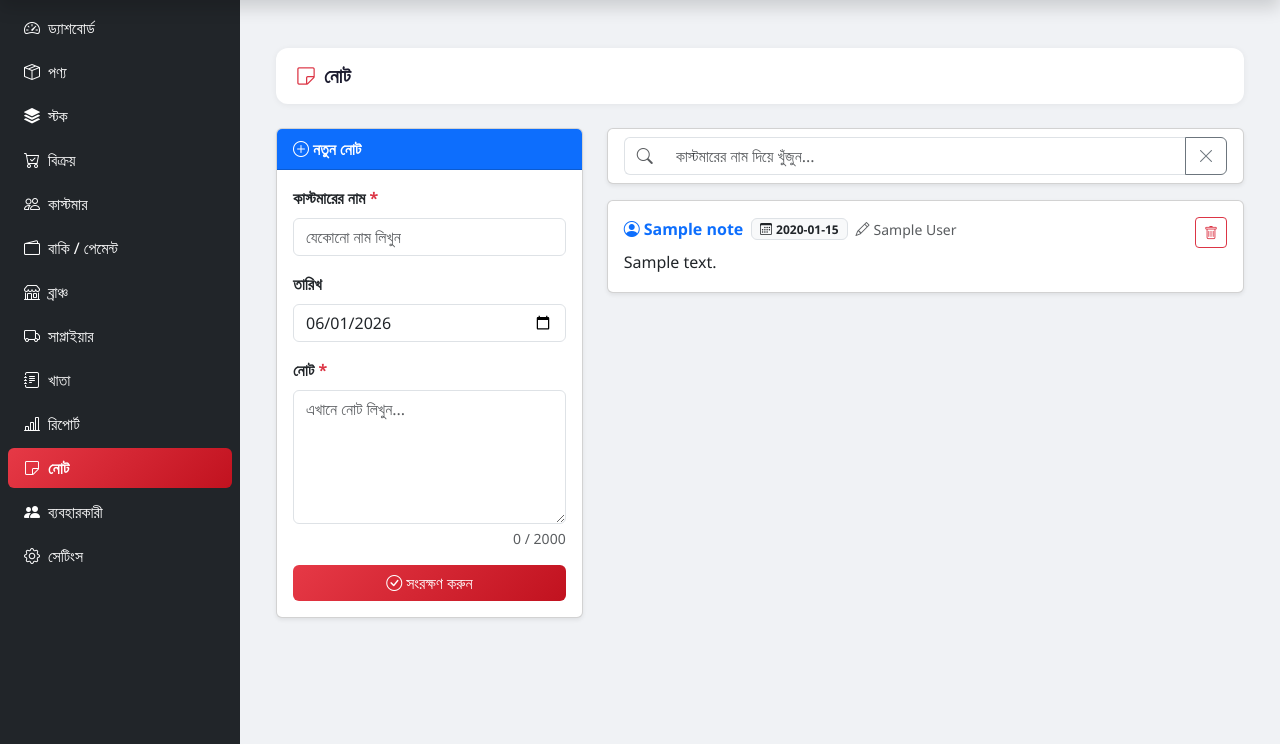
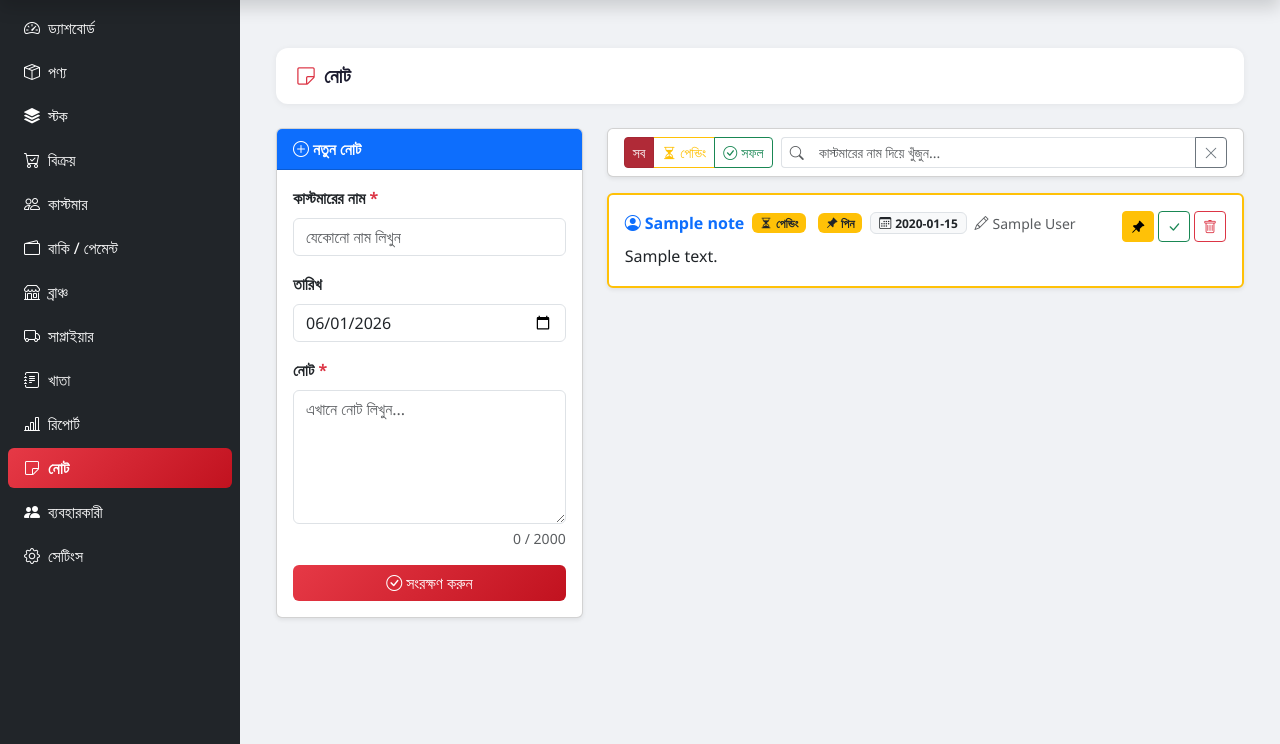
Before and after one commit to arifbillahcse/Real-state-shop-managment-web-application, a PHP site: page /pages/notes.php in a window 1280 px wide. Shown: the part 56-800 px from the top of the page. Run offline with PHP 8.4, Linux system fonts and the light colour scheme; a user stored in the database is signed in; data comes from the database, SQL or seed files in the repository; tables that the repository leaves empty hold one stand-in row (values such as "Sample post"); some libraries are stand-ins or nearby versions.

Commit message:
Add pin + pending/done status to free notes
- migration_v8_notes.sql: added is_pinned and status columns
- api/update_free_note.php: toggle_pin and set_status actions
- api/get_free_notes.php: filter by status, pinned notes first
- pages/notes.php: filter tabs (সব / পেন্ডিং / সফল) + search
- assets/js/notes.js: pin button, status toggle, filter logic

https://claude.ai/code/session_018GgUJdFLEKxFp2BSFmwP9C

```diff
--- a/api/get_free_notes.php
+++ b/api/get_free_notes.php
@@ -2,17 +2,22 @@
 require_once __DIR__ . '/_guard.php';
 
 $search = trim($_GET['search'] ?? '');
-$limit  = min(200, max(1, (int)($_GET['limit'] ?? 100)));
+$status = trim($_GET['status'] ?? '');   // 'pending' | 'done' | ''
+$limit  = min(200, max(1, (int)($_GET['limit'] ?? 200)));
+
+$where  = ['1=1'];
+$params = [];
 
 if ($search !== '') {
-    $rows = Database::fetchAll(
-        'SELECT * FROM free_notes WHERE customer_name LIKE ? ORDER BY note_date DESC, id DESC LIMIT ' . $limit,
-        ['%' . $search . '%']
-    );
-} else {
-    $rows = Database::fetchAll(
-        'SELECT * FROM free_notes ORDER BY note_date DESC, id DESC LIMIT ' . $limit
-    );
+    $where[]  = 'customer_name LIKE ?';
+    $params[] = '%' . $search . '%';
+}
+if ($status === 'pending' || $status === 'done') {
+    $where[]  = 'status = ?';
+    $params[] = $status;
 }
 
-jsonResponse(true, '', ['notes' => $rows]);
+$sql = 'SELECT * FROM free_notes WHERE ' . implode(' AND ', $where)
+     . ' ORDER BY is_pinned DESC, note_date DESC, id DESC LIMIT ' . $limit;
+
+jsonResponse(true, '', ['notes' => Database::fetchAll($sql, $params)]);
--- a/assets/js/notes.js
+++ b/assets/js/notes.js
@@ -1,20 +1,23 @@
 /* global BASE_URL, CAN_WRITE */
 
-let searchTimer = null;
+let searchTimer  = null;
+let activeStatus = '';   // '' | 'pending' | 'done'
 
 function esc(s) {
     return String(s ?? '').replace(/&/g, '&amp;').replace(/</g, '&lt;').replace(/>/g, '&gt;');
 }
 
 // ── Load ─────────────────────────────────────────────────────────────────────
-function loadNotes(search) {
-    const list = document.getElementById('notesList');
+function loadNotes() {
+    const search = document.getElementById('searchInput').value.trim();
+    const list   = document.getElementById('notesList');
     list.innerHTML = '<div class="text-center py-4"><div class="spinner-border text-primary spinner-border-sm"></div></div>';
 
-    const url = BASE_URL + '/api/get_free_notes.php' +
-                (search ? '?search=' + encodeURIComponent(search) : '');
+    const params = new URLSearchParams();
+    if (search)       params.set('search', search);
+    if (activeStatus) params.set('status', activeStatus);
 
-    fetch(url)
+    fetch(BASE_URL + '/api/get_free_notes.php?' + params.toString())
         .then(r => r.json())
         .then(res => {
             if (res.success) renderNotes(res.notes);
@@ -38,15 +41,56 @@ function renderNotes(notes) {
         return;
     }
 
-    list.innerHTML = notes.map(n => `
-    <div class="card shadow-sm mb-3 note-card" id="note-${n.id}">
-        <div class="card-body">
-            <div class="d-flex justify-content-between align-items-start gap-2">
-                <div class="flex-grow-1">
+    list.innerHTML = notes.map(n => noteCard(n)).join('');
+}
+
+function noteCard(n) {
+    const pinned   = parseInt(n.is_pinned) === 1;
+    const isDone   = n.status === 'done';
+    const pinnedBorder = pinned ? 'border-warning border-2' : '';
+    const fadedText    = isDone ? 'opacity-75' : '';
+
+    const statusBadge = isDone
+        ? `<span class="badge bg-success"><i class="bi bi-check-circle me-1"></i>সফল</span>`
+        : `<span class="badge bg-warning text-dark"><i class="bi bi-hourglass-split me-1"></i>পেন্ডিং</span>`;
+
+    const pinBadge = pinned
+        ? `<span class="badge bg-warning text-dark ms-1"><i class="bi bi-pin-angle-fill"></i> পিন</span>`
+        : '';
+
+    const actions = CAN_WRITE ? `
+        <div class="d-flex gap-1 flex-shrink-0 ms-2">
+            <!-- Pin toggle -->
+            <button class="btn btn-sm ${pinned ? 'btn-warning' : 'btn-outline-secondary'}"
+                    onclick="togglePin(${n.id})" title="${pinned ? 'পিন সরান' : 'পিন করুন'}">
+                <i class="bi bi-pin-angle${pinned ? '-fill' : ''}"></i>
+            </button>
+            <!-- Status toggle -->
+            ${isDone
+                ? `<button class="btn btn-sm btn-outline-warning" onclick="setStatus(${n.id},'pending')" title="পেন্ডিং করুন">
+                       <i class="bi bi-arrow-counterclockwise"></i>
+                   </button>`
+                : `<button class="btn btn-sm btn-outline-success" onclick="setStatus(${n.id},'done')" title="সফল চিহ্নিত করুন">
+                       <i class="bi bi-check-lg"></i>
+                   </button>`
+            }
+            <!-- Delete -->
+            <button class="btn btn-sm btn-outline-danger" onclick="deleteNote(${n.id})" title="মুছুন">
+                <i class="bi bi-trash"></i>
+            </button>
+        </div>` : '';
+
+    return `
+    <div class="card shadow-sm mb-3 note-card ${pinnedBorder}" id="note-${n.id}">
+        <div class="card-body ${isDone ? 'bg-light' : ''}">
+            <div class="d-flex justify-content-between align-items-start gap-1">
+                <div class="flex-grow-1 ${fadedText}">
                     <div class="d-flex align-items-center gap-2 mb-2 flex-wrap">
                         <span class="fw-bold text-primary">
                             <i class="bi bi-person-circle me-1"></i>${esc(n.customer_name)}
                         </span>
+                        ${statusBadge}
+                        ${pinBadge}
                         <span class="badge bg-light text-dark border">
                             <i class="bi bi-calendar3 me-1"></i>${esc(n.note_date)}
                         </span>
@@ -54,16 +98,12 @@ function renderNotes(notes) {
                             <i class="bi bi-pencil me-1"></i>${esc(n.author)}
                         </span>
                     </div>
-                    <div style="white-space:pre-wrap;line-height:1.7">${esc(n.note)}</div>
+                    <div style="white-space:pre-wrap;line-height:1.7;${isDone ? 'text-decoration:line-through;color:#6c757d' : ''}">${esc(n.note)}</div>
                 </div>
-                ${CAN_WRITE ? `
-                <button class="btn btn-sm btn-outline-danger flex-shrink-0"
-                        onclick="deleteNote(${n.id})" title="মুছুন">
-                    <i class="bi bi-trash"></i>
-                </button>` : ''}
+                ${actions}
             </div>
         </div>
-    </div>`).join('');
+    </div>`;
 }
 
 // ── Submit ───────────────────────────────────────────────────────────────────
@@ -91,7 +131,7 @@ function submitNote(e) {
             document.getElementById('nDate').value = new Date().toISOString().slice(0, 10);
             document.getElementById('charCount').textContent = '0';
             showToast(res.message, 'success');
-            loadNotes(document.getElementById('searchInput').value.trim());
+            loadNotes();
         } else {
             showToast(res.message, 'danger');
         }
@@ -99,14 +139,41 @@ function submitNote(e) {
     .catch(() => {
         btn.disabled = false;
         btn.innerHTML = '<i class="bi bi-check-circle me-1"></i>সংরক্ষণ করুন';
-        showToast('সমস্যা হয়েছে। আবার চেষ্টা করুন।', 'danger');
+        showToast('সমস্যা হয়েছে।', 'danger');
     });
+}
+
+// ── Pin toggle ───────────────────────────────────────────────────────────────
+function togglePin(id) {
+    fetch(BASE_URL + '/api/update_free_note.php', {
+        method: 'POST',
+        body:   new URLSearchParams({ id, action: 'toggle_pin' })
+    })
+    .then(r => r.json())
+    .then(res => {
+        if (res.success) { showToast(res.message, 'success'); loadNotes(); }
+        else showToast(res.message, 'danger');
+    })
+    .catch(() => showToast('সমস্যা হয়েছে।', 'danger'));
+}
+
+// ── Status change ────────────────────────────────────────────────────────────
+function setStatus(id, status) {
+    fetch(BASE_URL + '/api/update_free_note.php', {
+        method: 'POST',
+        body:   new URLSearchParams({ id, action: 'set_status', status })
+    })
+    .then(r => r.json())
+    .then(res => {
+        if (res.success) { showToast(res.message, 'success'); loadNotes(); }
+        else showToast(res.message, 'danger');
+    })
+    .catch(() => showToast('সমস্যা হয়েছে।', 'danger'));
 }
 
 // ── Delete ───────────────────────────────────────────────────────────────────
 function deleteNote(id) {
     if (!confirm('এই নোটটি মুছে ফেলবেন?')) return;
-
     fetch(BASE_URL + '/api/delete_free_note.php', {
         method: 'POST',
         body:   new URLSearchParams({ id })
@@ -124,16 +191,35 @@ function deleteNote(id) {
     .catch(() => showToast('মুছতে সমস্যা হয়েছে।', 'danger'));
 }
 
+// ── Filter tabs ──────────────────────────────────────────────────────────────
+document.querySelectorAll('#statusFilter button').forEach(btn => {
+    btn.addEventListener('click', function () {
+        document.querySelectorAll('#statusFilter button').forEach(b => {
+            b.classList.remove('active', 'btn-danger', 'btn-warning', 'btn-success');
+            const s = b.dataset.status;
+            b.classList.add(s === 'pending' ? 'btn-outline-warning'
+                          : s === 'done'    ? 'btn-outline-success'
+                          :                   'btn-outline-secondary');
+        });
+        this.classList.remove('btn-outline-warning', 'btn-outline-success', 'btn-outline-secondary');
+        const s = this.dataset.status;
+        this.classList.add('active', s === 'pending' ? 'btn-warning'
+                                   : s === 'done'    ? 'btn-success'
+                                   :                   'btn-danger');
+        activeStatus = s;
+        loadNotes();
+    });
+});
+
 // ── Search ───────────────────────────────────────────────────────────────────
 function clearSearch() {
     document.getElementById('searchInput').value = '';
-    loadNotes('');
+    loadNotes();
 }
 
 document.getElementById('searchInput').addEventListener('input', function () {
     clearTimeout(searchTimer);
-    const val = this.value.trim();
-    searchTimer = setTimeout(() => loadNotes(val), 350);
+    searchTimer = setTimeout(loadNotes, 350);
 });
 
 // ── Char counter ─────────────────────────────────────────────────────────────
@@ -145,4 +231,4 @@ if (nText) {
 }
 
 // Initial load
-loadNotes('');
+loadNotes();
--- a/pages/notes.php
+++ b/pages/notes.php
@@ -59,9 +59,23 @@ include __DIR__ . '/../includes/sidebar.php';
     <!-- ── Notes list ────────────────────────────────────────────────── -->
     <div class="col-lg-<?= $canWrite ? '8' : '12' ?>">
 
+      <!-- Filter + Search -->
       <div class="card shadow-sm mb-3">
         <div class="card-body py-2">
-          <div class="input-group">
+          <div class="row g-2 align-items-center">
+            <div class="col-auto">
+              <div class="btn-group btn-group-sm" role="group" id="statusFilter">
+                <button type="button" class="btn btn-danger active" data-status="">সব</button>
+                <button type="button" class="btn btn-outline-warning" data-status="pending">
+                  <i class="bi bi-hourglass-split me-1"></i>পেন্ডিং
+                </button>
+                <button type="button" class="btn btn-outline-success" data-status="done">
+                  <i class="bi bi-check-circle me-1"></i>সফল
+                </button>
+              </div>
+            </div>
+            <div class="col">
+              <div class="input-group input-group-sm">
                 <span class="input-group-text bg-white border-end-0">
                   <i class="bi bi-search text-muted"></i>
                 </span>
@@ -70,6 +84,8 @@ include __DIR__ . '/../includes/sidebar.php';
                 <button class="btn btn-outline-secondary" onclick="clearSearch()">
                   <i class="bi bi-x-lg"></i>
                 </button>
+              </div>
+            </div>
           </div>
         </div>
       </div>
```
Also changed, not shown: api/update_free_note.php (added, +31 -0 lines), sql/migration_v8_notes.sql (+7 -1 lines). Lines whose indentation alone changed are shown as unchanged.
